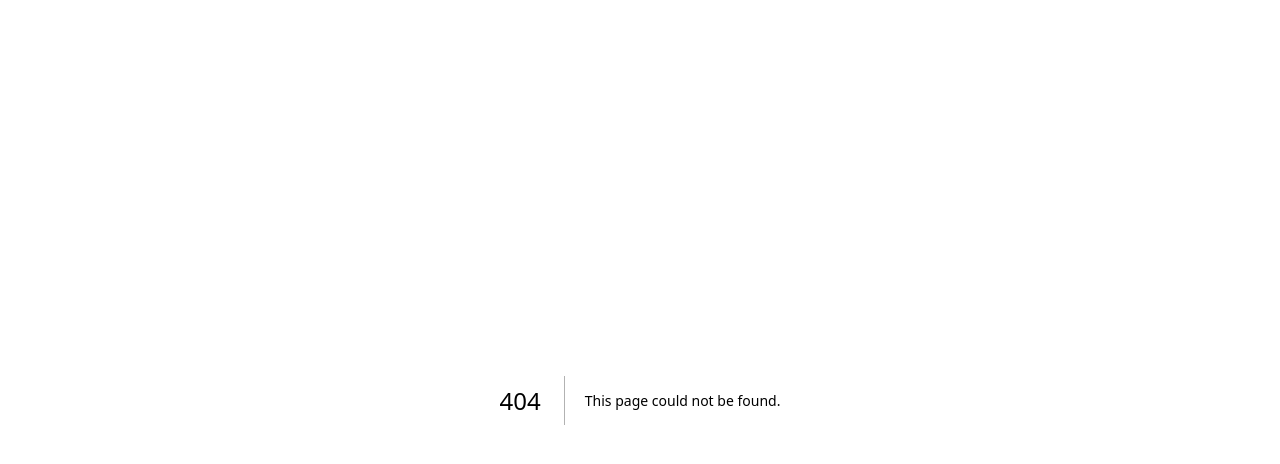
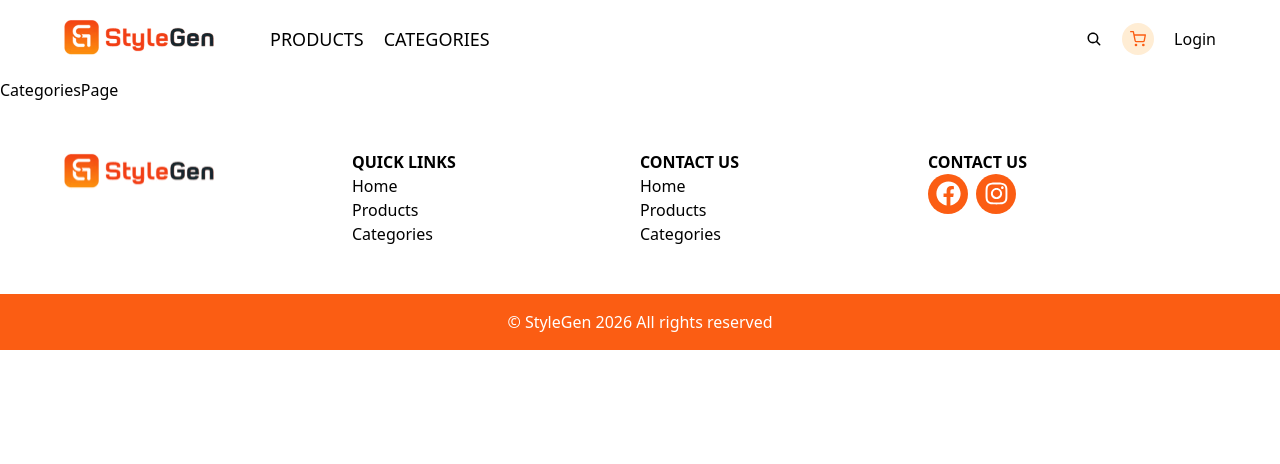
Before and after one commit to GausAlMunirTushar/stylegen-frontend, a Next.js app: page /categories in a window 1280 px wide. Before the commit this address had no page. Shown: the top 464 px of the page. Built offline with nearby package versions, Linux system fonts and the light colour scheme.

Commit message:
feat: add products and categories page

```diff
--- /dev/null
+++ b/src/app/(web)/categories/page.tsx
@@ -0,0 +1,9 @@
+
+
+const CategoriesPage = () => {
+    return (
+        <div>CategoriesPage</div>
+    )
+}
+
+export default CategoriesPage
--- /dev/null
+++ b/src/app/(web)/products/page.tsx
@@ -0,0 +1,9 @@
+
+
+const ProductsPage = () => {
+    return (
+        <div>ProductsPage</div>
+    )
+}
+
+export default ProductsPage
```
